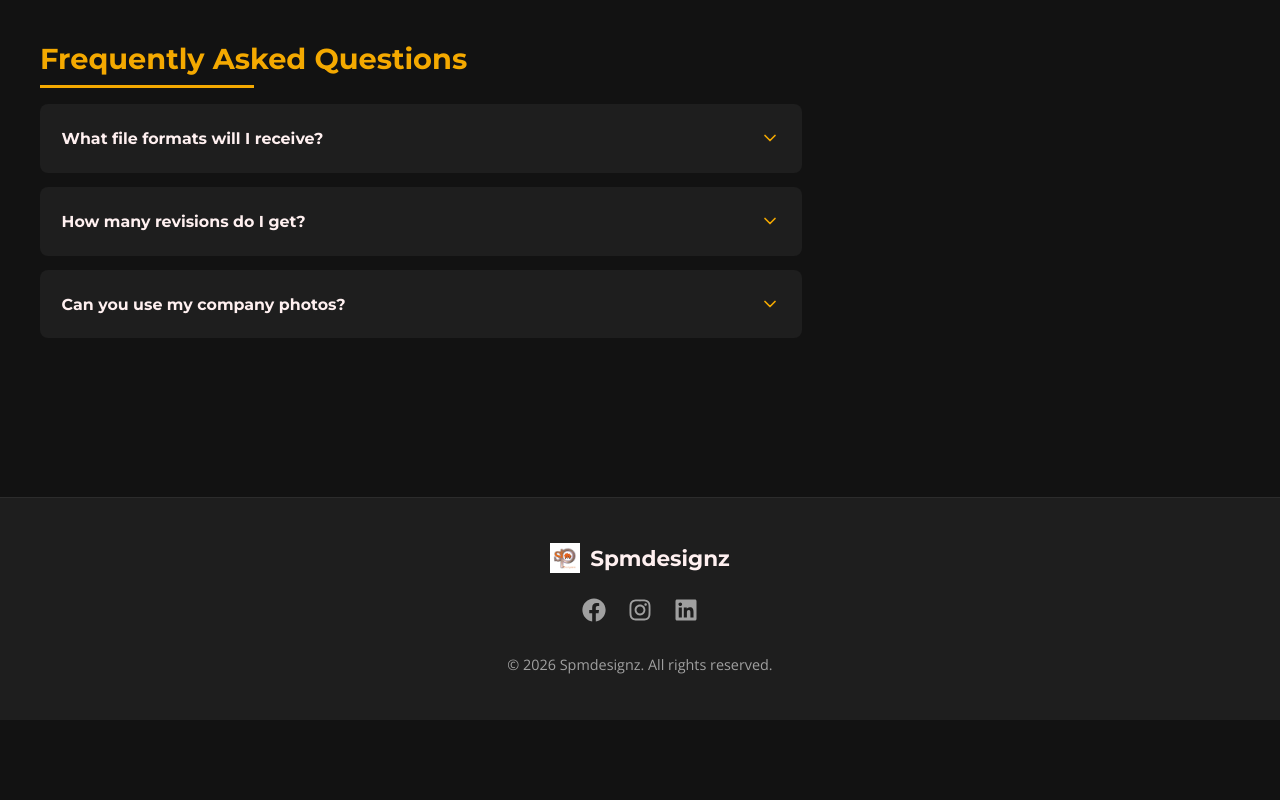
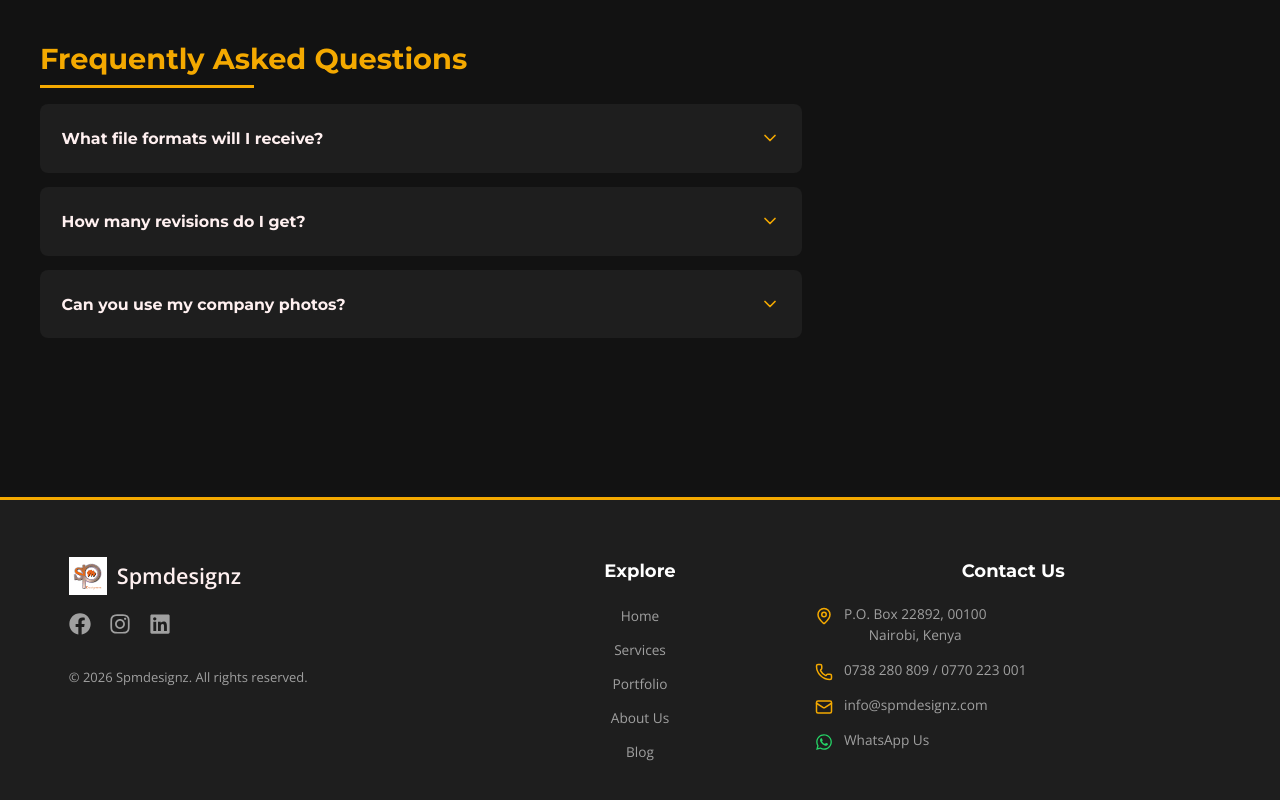
Before and after one commit to MucheruElijah/spmdesignz-website, a React (Vite) app: page /service/flyer-design in a window 1280 px wide. Shown: the part 1981-2781 px from the top of the page. Before the commit the page ends 2701 px from the top, so only its background shows below. Built offline with nearby package versions, Linux system fonts and the light colour scheme.

Commit message:
Fix asset paths

```diff
--- a/src/App.css
+++ b/src/App.css
@@ -378,10 +378,6 @@
   color: var(--primary-color) !important;
 }
 
-.blog-card-content p {
-  color: var(--text-secondary);
-}
-
 /* Uniform Blog Grid & Cards Styling */
 .blog-grid {
   display: grid;
@@ -491,3 +487,134 @@
   background-color: var(--primary-color);
   color: #000;
 }
+
+/* Footer Redesign */
+.site-footer {
+  background-color: var(--surface-color);
+  border-top: 3px solid var(--primary-color);
+  padding: 4rem 0 3rem;
+  color: var(--text-secondary);
+}
+
+.footer-grid {
+  display: grid;
+  grid-template-columns: 1.5fr 1fr 1.5fr;
+  gap: 3rem;
+  align-items: start;
+}
+
+@media (max-width: 768px) {
+  .footer-grid {
+    grid-template-columns: 1fr;
+    gap: 2.5rem;
+  }
+}
+
+.footer-col-brand {
+  display: flex;
+  flex-direction: column;
+  align-items: flex-start;
+  gap: 1.25rem;
+}
+
+.footer-logo {
+  display: flex;
+  align-items: center;
+  gap: 10px;
+  text-decoration: none;
+  font-weight: 700;
+  font-size: 1.5rem;
+  color: var(--text-primary);
+}
+
+.footer-logo img {
+  height: 38px;
+  width: auto;
+}
+
+.footer-socials {
+  display: flex;
+  gap: 1.25rem;
+}
+
+.footer-socials a {
+  color: var(--text-secondary);
+  transition: var(--transition);
+}
+
+.footer-socials a:hover {
+  color: var(--primary-color);
+  transform: translateY(-3px);
+}
+
+.copyright-text {
+  font-size: 0.9rem;
+  color: var(--text-secondary);
+  margin-top: 0.5rem;
+}
+
+.footer-heading {
+  color: #fff;
+  font-size: 1.25rem;
+  margin-bottom: 1.25rem;
+  font-weight: 700;
+}
+
+.footer-links {
+  list-style: none;
+  padding: 0;
+  margin: 0;
+  display: flex;
+  flex-direction: column;
+  gap: 0.75rem;
+}
+
+.footer-links a {
+  color: var(--text-secondary);
+  text-decoration: none;
+  transition: var(--transition);
+  font-size: 0.95rem;
+}
+
+.footer-links a:hover {
+  color: var(--primary-color);
+  padding-left: 4px;
+}
+
+.footer-contact-list {
+  list-style: none;
+  padding: 0;
+  margin: 0;
+  display: flex;
+  flex-direction: column;
+  gap: 1rem;
+}
+
+.footer-contact-list li {
+  display: flex;
+  align-items: flex-start;
+  gap: 0.75rem;
+  font-size: 0.95rem;
+  color: var(--text-secondary);
+  line-height: 1.5;
+}
+
+.contact-icon {
+  color: var(--primary-color);
+  flex-shrink: 0;
+  margin-top: 3px;
+}
+
+.whatsapp-icon {
+  color: #25D366;
+}
+
+.footer-contact-list a {
+  color: var(--text-secondary);
+  text-decoration: none;
+  transition: var(--transition);
+}
+
+.footer-contact-list a:hover {
+  color: var(--primary-color);
+}
--- a/src/App.jsx
+++ b/src/App.jsx
@@ -1,7 +1,7 @@
 import React, { useEffect, useState } from 'react';
 import { BrowserRouter as Router, Routes, Route, Link, useLocation } from 'react-router-dom';
-import { Menu, X } from 'lucide-react';
-import { FaFacebook, FaInstagram, FaLinkedin } from 'react-icons/fa';
+import { Menu, X, MapPin, Phone, Mail } from 'lucide-react';
+import { FaFacebook, FaInstagram, FaLinkedin, FaWhatsapp } from 'react-icons/fa';
 import Home from './pages/Home';
 import Blog from './pages/Blog';
 import BlogPost from './pages/BlogPost';
@@ -77,17 +77,58 @@ function App() {
         <Route path="/blog/:id" element={<BlogPost />} />
         <Route path="/service/:id" element={<ServiceDetail />} />
       </Routes>
-      <footer>
-        <div className="container footer-content" style={{ display: 'flex', flexDirection: 'column', alignItems: 'center', gap: '1rem', textAlign: 'center' }}>
-          <div className="logo" style={{ display: 'flex', alignItems: 'center', gap: '10px', fontSize: '1.5rem', fontWeight: 700, color: 'var(--text-primary)' }}>
-            <img src="/logo.png" alt="Spmdesignz Logo" style={{ height: '30px', width: 'auto' }} /> Spmdesignz
+      <footer className="site-footer">
+        <div className="container footer-grid">
+          {/* Column 1: Brand, Socials, Copyright */}
+          <div className="footer-col footer-col-brand">
+            <Link to="/" className="footer-logo">
+              <img src="/logo.png" alt="Spmdesignz Logo" />
+              <span>Spmdesignz</span>
+            </Link>
+            <div className="footer-socials">
+              <a href="https://web.facebook.com/spmdesigners" target="_blank" rel="noopener noreferrer" aria-label="Facebook"><FaFacebook size={22} /></a>
+              <a href="https://www.instagram.com/spmdesignz" target="_blank" rel="noopener noreferrer" aria-label="Instagram"><FaInstagram size={22} /></a>
+              <a href="https://linkedin.com/spmdesigns" target="_blank" rel="noopener noreferrer" aria-label="LinkedIn"><FaLinkedin size={22} /></a>
+            </div>
+            <p className="copyright-text">&copy; {new Date().getFullYear()} Spmdesignz. All rights reserved.</p>
           </div>
-          <div className="social-links" style={{ display: 'flex', gap: '1.5rem', margin: '0.5rem 0' }}>
-            <a href="https://web.facebook.com/spmdesigners" target="_blank" rel="noopener noreferrer" style={{ color: 'var(--text-secondary)' }}><FaFacebook size={24} /></a>
-            <a href="https://www.instagram.com/spmdesignz" target="_blank" rel="noopener noreferrer" style={{ color: 'var(--text-secondary)' }}><FaInstagram size={24} /></a>
-            <a href="https://linkedin.com/spmdesigns" target="_blank" rel="noopener noreferrer" style={{ color: 'var(--text-secondary)' }}><FaLinkedin size={24} /></a>
+
+          {/* Column 2: Explore */}
+          <div className="footer-col">
+            <h4 className="footer-heading">Explore</h4>
+            <ul className="footer-links">
+              <li><Link to="/">Home</Link></li>
+              <li><a href="/#services">Services</a></li>
+              <li><a href="/#portfolio">Portfolio</a></li>
+              <li><a href="/#about">About Us</a></li>
+              <li><Link to="/blog">Blog</Link></li>
+            </ul>
           </div>
-          <p style={{ color: 'var(--text-secondary)' }}>&copy; {new Date().getFullYear()} Spmdesignz. All rights reserved.</p>
+
+          {/* Column 3: Contact Us */}
+          <div className="footer-col">
+            <h4 className="footer-heading">Contact Us</h4>
+            <ul className="footer-contact-list">
+              <li>
+                <MapPin size={18} className="contact-icon" />
+                <span>P.O. Box 22892, 00100<br />Nairobi, Kenya</span>
+              </li>
+              <li>
+                <Phone size={18} className="contact-icon" />
+                <span>
+                  <a href="tel:0738280809">0738 280 809</a> / <a href="tel:0770223001">0770 223 001</a>
+                </span>
+              </li>
+              <li>
+                <Mail size={18} className="contact-icon" />
+                <a href="mailto:info@spmdesignz.com">info@spmdesignz.com</a>
+              </li>
+              <li>
+                <FaWhatsapp size={18} className="contact-icon whatsapp-icon" />
+                <a href="https://wa.me/254738280809" target="_blank" rel="noopener noreferrer">WhatsApp Us</a>
+              </li>
+            </ul>
+          </div>
         </div>
       </footer>
     </Router>
```
